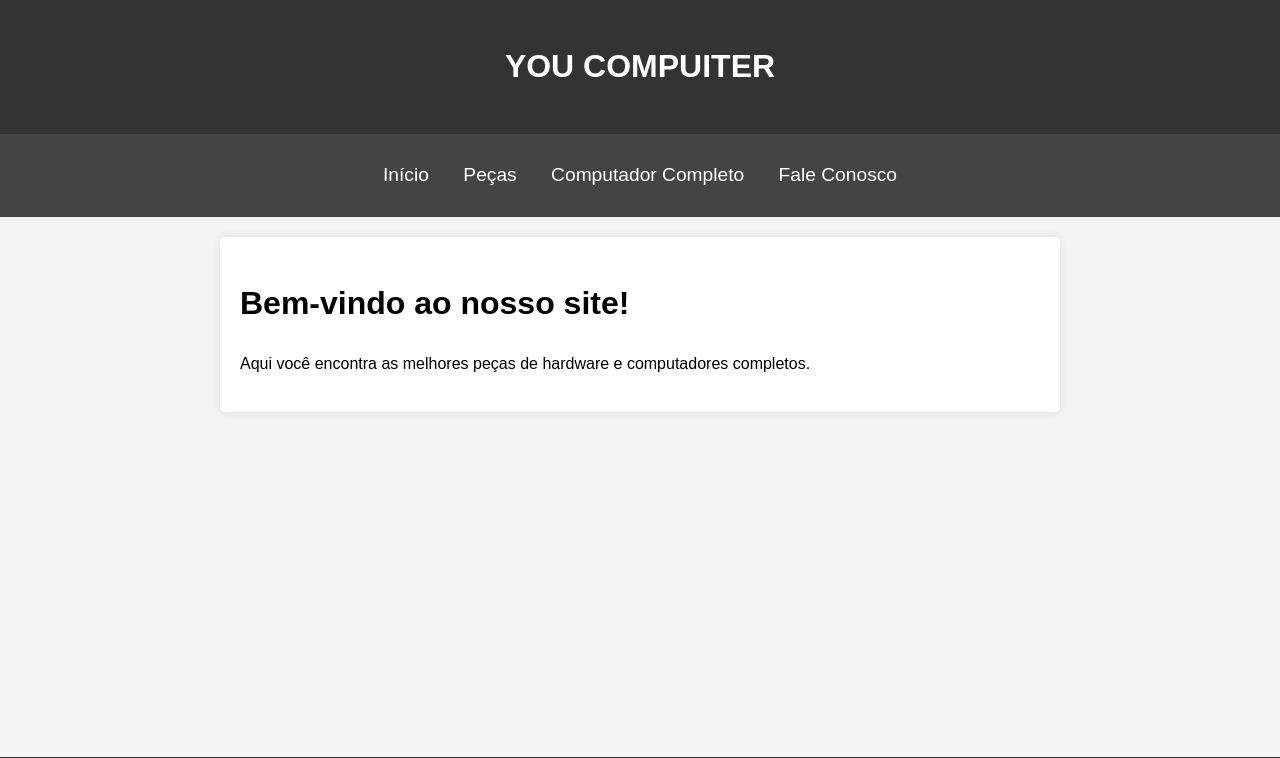
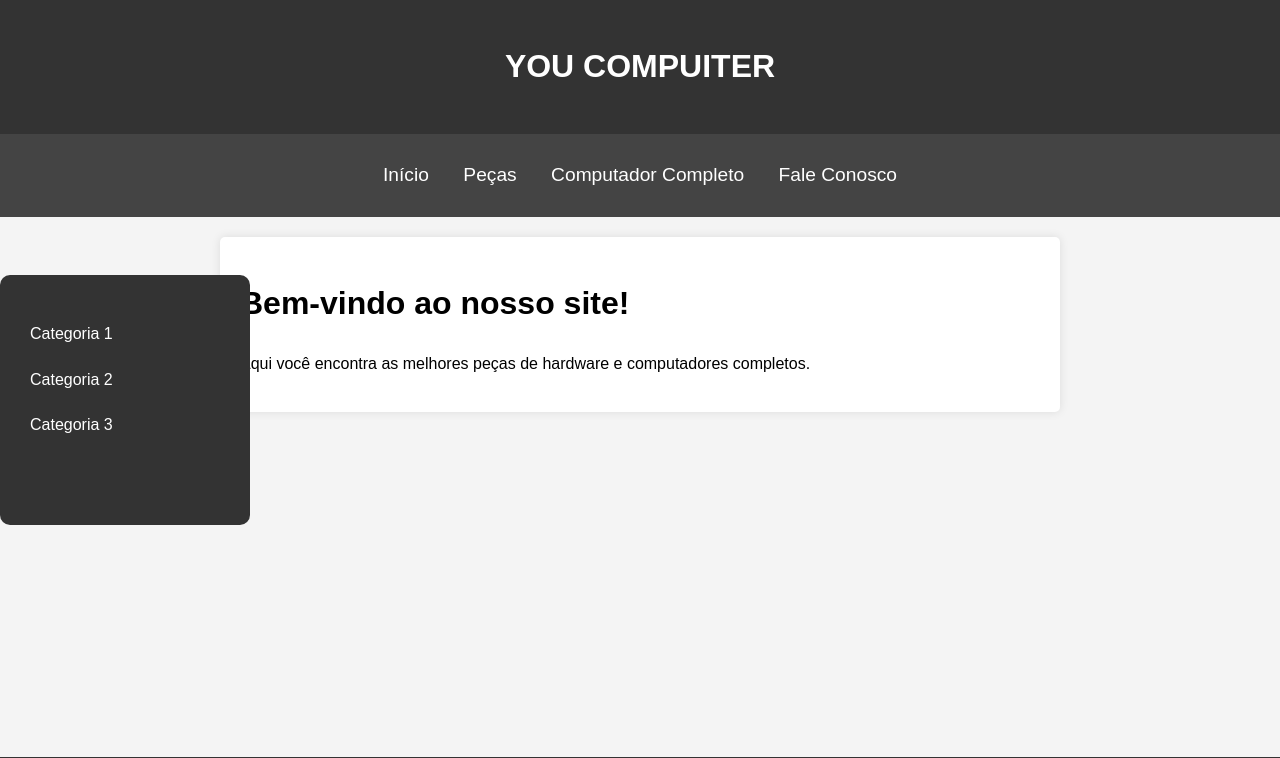
Before and after one commit to farinhagp/projeto-YOU-COMPUITER, a PHP site: page / in a window 1280 px wide. Shown: the top 758 px of the page. Run offline with PHP 8.4, Linux system fonts and the light colour scheme.

Commit message:
Correçao-de-bug-sidebar

```diff
--- a/css/style.css
+++ b/css/style.css
@@ -129,24 +129,17 @@ form input[type="submit"]:hover {
     font-size: 16px;
 }
 
-    /* Estilo da sidebar quadrada fixa no canto */
 .sidebar {
     width: 250px;
-        height: 250px;
+    height: 250px; /* Define altura para quadrado */
     background-color: #333;
-        color: white;
-        padding: 15px;
     position: fixed;
-        bottom: 20px; /* Ajusta para o canto inferior */
-        right: 20px; /* Ajusta para o canto direito */
-        border-radius: 10px; /* Bordas arredondadas */
-        box-shadow: 0 4px 8px rgba(0, 0, 0, 0.2);
-        overflow-y: auto; /* Permite rolagem se as categorias forem longas */
-    }
-
-    .sidebar h2 {
-        text-align: center;
-        margin-bottom: 20px;
+    top: 50%;
+    left: 0;
+    transform: translateY(-50%); /* Centraliza verticalmente */
+    padding: 20px;
+    box-sizing: border-box;
+    border-radius: 10px; /* Bordas arredondadas, se desejar */
 }
 
 .sidebar ul {
@@ -154,19 +147,13 @@ form input[type="submit"]:hover {
     padding: 0;
 }
 
-    .sidebar ul li {
-        margin: 10px 0;
-    }
-
 .sidebar ul li a {
+    color: white;
     text-decoration: none;
-        color: white;
+    display: block;
     padding: 10px;
-        display: block;
-        background-color: #444;
-        border-radius: 5px;
 }
 
 .sidebar ul li a:hover {
-        background-color: #575757;
+    background-color: #555;
 }
--- a/index.php
+++ b/index.php
@@ -2,6 +2,20 @@
 include_once 'topo.php';
 include_once 'menu.php';
 ?>
+
+<body>
+
+<div class="sidebar">
+  <ul>
+    <?php
+    $categorias = ["Categoria 1", "Categoria 2", "Categoria 3"];
+    foreach ($categorias as $categoria) {
+        echo "<li><a href='#'>{$categoria}</a></li>";
+    }
+    ?>
+  </ul>
+</div>
+</body>
 
 <head>
     <link href="https://fonts.googleapis.com/css2?family=Press+Start+2P&display=swap" rel="stylesheet">
```
Also changed, not shown: sidebar.php (deleted, +0 -23 lines). Lines whose indentation alone changed are shown as unchanged.
